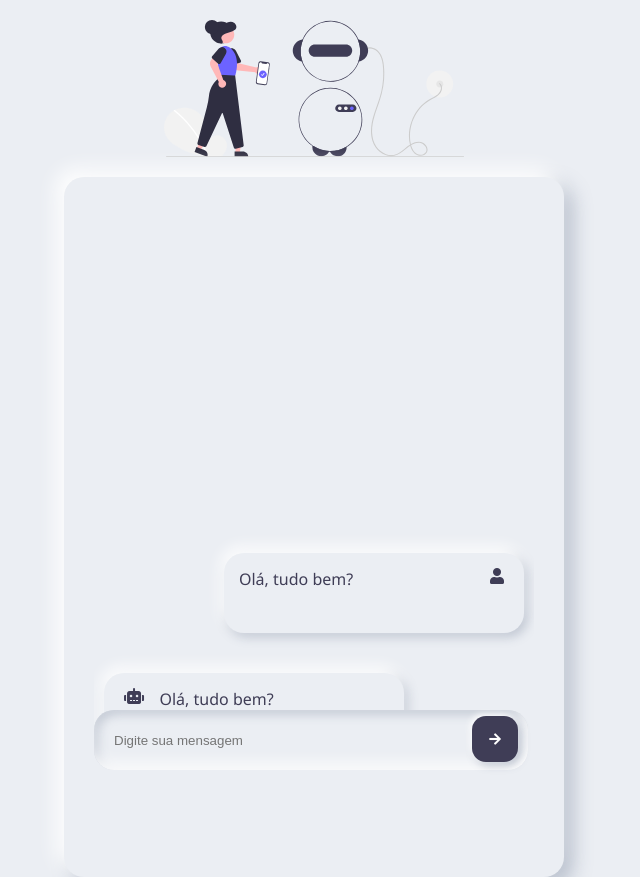
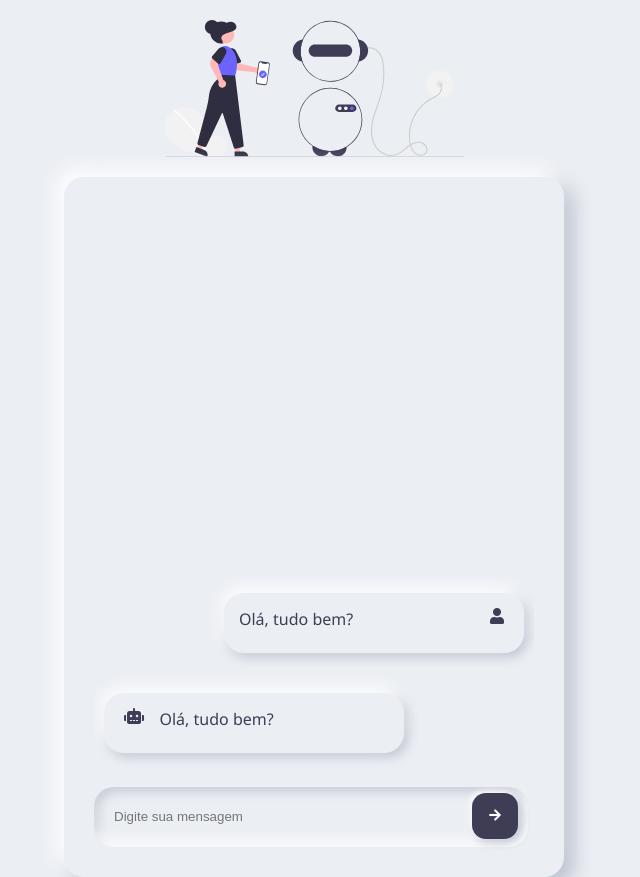
Before and after one commit to Edusync/ChatOpenAI, a plain HTML site: page index.html in a window 1280 px wide. Shown: the whole page, without its empty margins (326-966 px from the left). Drawn offline with Linux system fonts and the light colour scheme.

Commit message:
Ajustado o position do input

```diff
--- a/css/style.css
+++ b/css/style.css
@@ -31,11 +31,12 @@ section{
     background: #EBEEF3;
     box-shadow: -8px -8px 20px 0px #FFF, 8px 8px 20px 0px rgba(87, 102, 132, 0.38);
     display: flex;
+    position: relative;
 }
 
 .chat__message{
     width: 300px;
-    min-height: 80px;
+    min-height: 60px;
     flex-shrink: 0;
     margin: 20px 0;
     padding: 15px;
```
